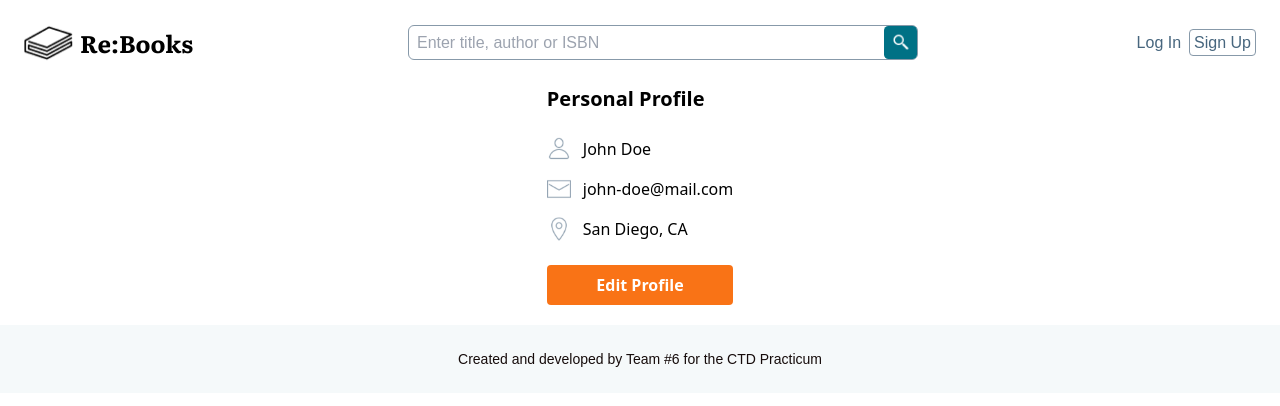
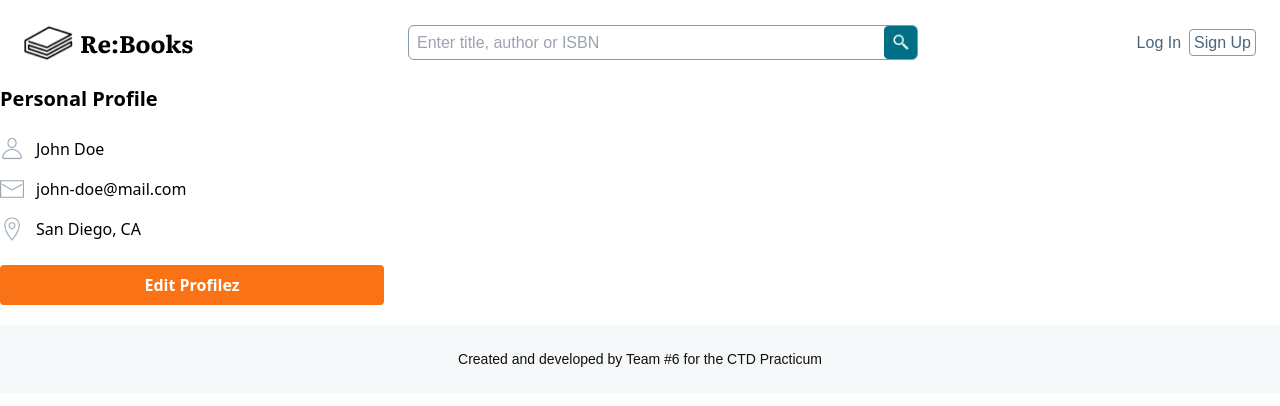
Before and after one commit to Code-the-Dream-School/hh-team6-front, a React (Vite) app: page /profile in a window 1280 px wide. Shown: the top 406 px of the page. Built offline with nearby package versions, Linux system fonts and the light colour scheme; no server answers; a web font is replaced by a local one.

Commit message:
[RB-21] Profile Page

```diff
--- a/src/pages/account/Account.jsx
+++ b/src/pages/account/Account.jsx
@@ -1,3 +1,4 @@
+import Profile from './Profile';
 import LeftMenu from '../../components/account/LeftMenu';
 import { useAccount } from '../../context/AccountProvider';
 
@@ -17,7 +18,7 @@ const Account = () => {
       case 'messages':
         return <div>messages</div>;
       case 'profile':
-        return <div>profile</div>;
+        return <Profile />;
     }
   };
 
--- a/src/pages/account/Profile.jsx
+++ b/src/pages/account/Profile.jsx
@@ -1,11 +1,12 @@
 import React from 'react';
+
+import envelopeIcon from '../../assets/images/envelope.png';
+import locationIcon from '../../assets/images/location.png';
 import userIcon from '../../assets/images/user.png';
-import locationIcon from '../../assets/images/location.png';
-import envelopeIcon from '../../assets/images/envelope.png';
 
 const Profile = () => {
   return (
-    <div className="mx-auto max-w-sm text-left font-sans">
+    <div className="max-w-sm text-left font-sans">
       <h1 className="mb-6 text-xl font-bold">Personal Profile</h1>
       <div className="mb-4 flex items-center">
         <img
@@ -32,7 +33,7 @@ const Profile = () => {
         <span className="text-base">San Diego, CA</span>
       </div>
       <button className="w-full rounded bg-orange-500 px-4 py-2 text-center font-semibold text-white hover:bg-orange-600">
-        Edit Profile
+        Edit Profilez
       </button>
     </div>
   );
```
